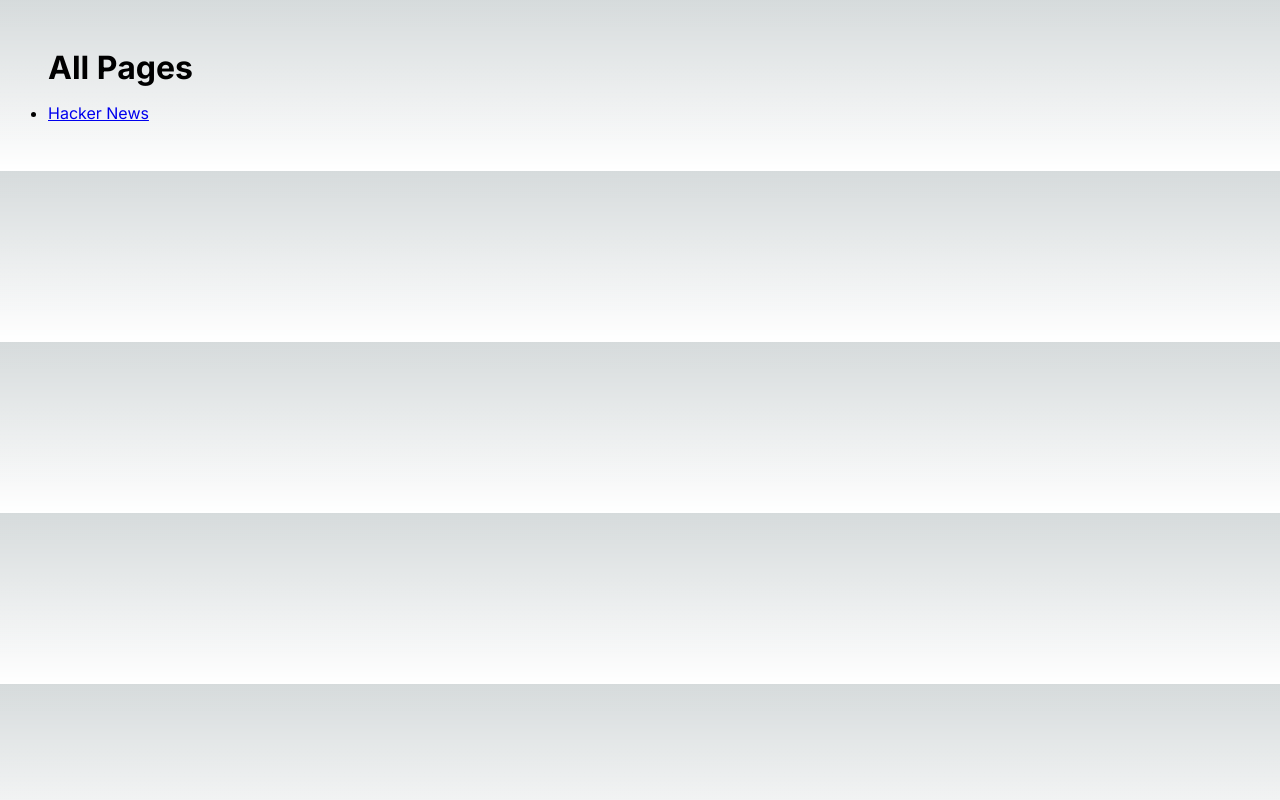
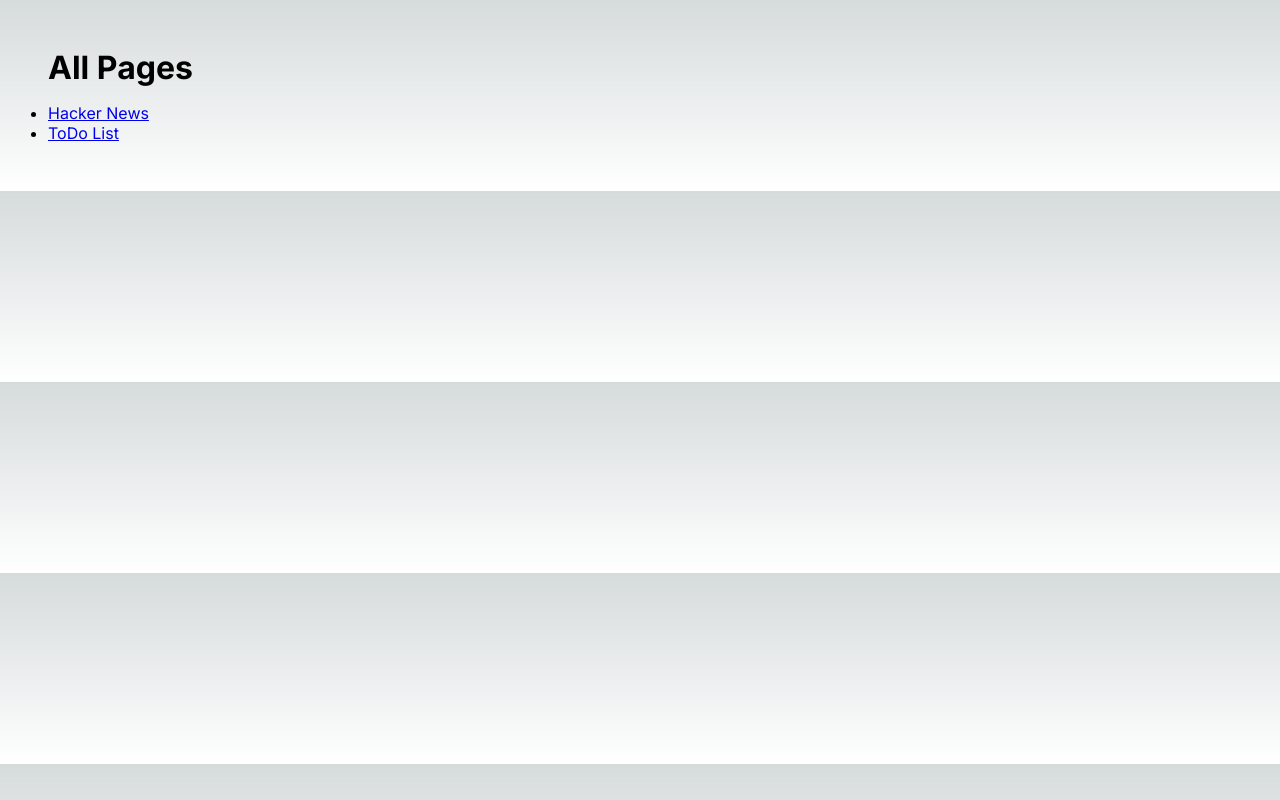
Before and after one commit to melumuccu/nextjs-app-router, a Next.js app: page / in a window 1280 px wide. Built offline with nearby package versions, Linux system fonts and the light colour scheme.

Commit message:
feat: /todo-list への導線追加

```diff
--- a/src/app/hacker-news/layout.tsx
+++ b/src/app/hacker-news/layout.tsx
@@ -9,6 +9,7 @@ export default async function HackerNewsLayout({ children }: PropsWithChildren)
 
   return (
     <div className={styles.page}>
+      <a href="/">← Top</a>
       <header>
         <h1>Hacker News Viewer</h1>
         <h2>Top 20</h2>
--- a/src/app/page.tsx
+++ b/src/app/page.tsx
@@ -8,6 +8,9 @@ export default function Home() {
         <li key="hacker-news">
           <a href="/hacker-news">Hacker News</a>
         </li>
+        <li key="todo-list">
+          <a href="/todo-list">ToDo List</a>
+        </li>
       </ul>
     </main>
   );
```
Also changed, not shown: package.json (line endings or trailing spaces).
